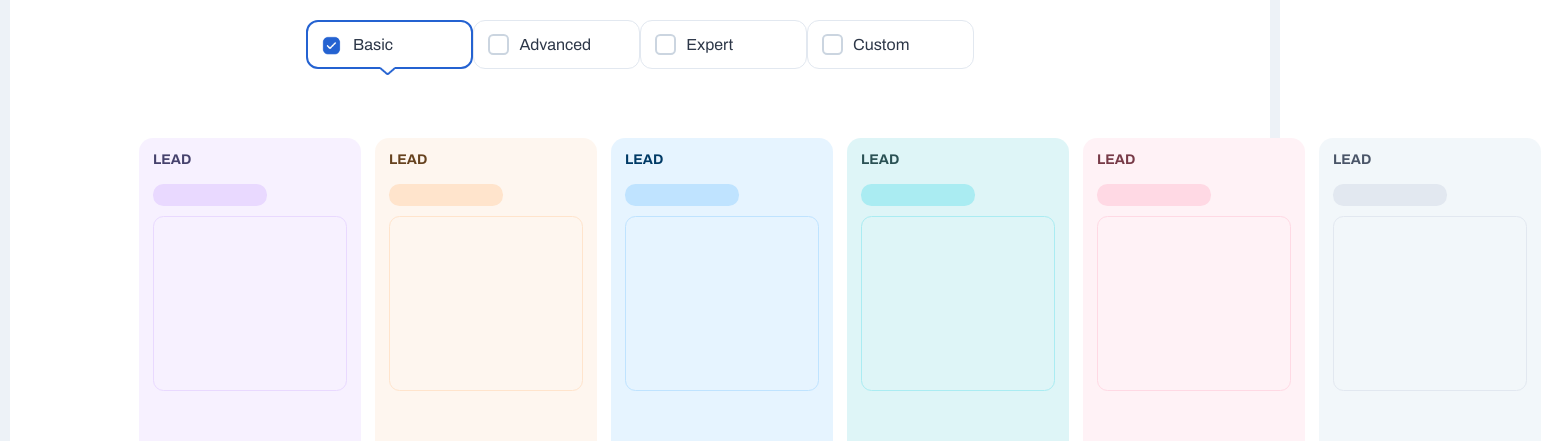
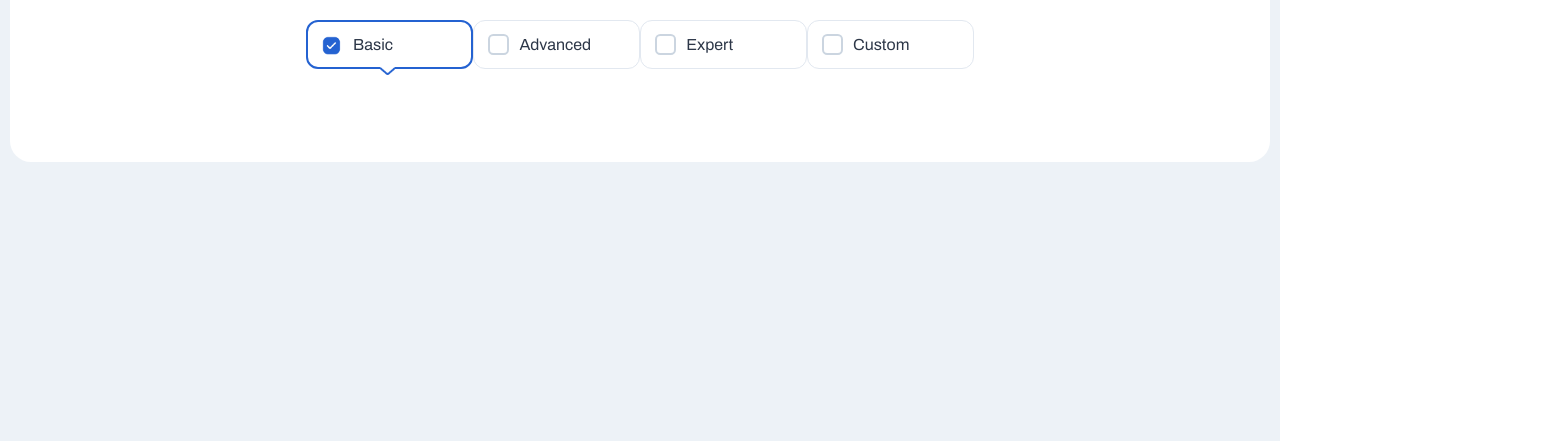
Before and after one commit to jenicarvalho/onboarding-screen, a React (Vite) app: page / in a window 1280 px wide. Shown: the part 207-648 px from the top of the page, 1541 px wide, since content can reach past the window. Built offline with nearby package versions, Linux system fonts and the light colour scheme; the HTML template or start-up script is replaced by a standard one.

Commit message:
makes stages dynamic

```diff
--- a/src/components/Stages/index.tsx
+++ b/src/components/Stages/index.tsx
@@ -1,58 +1,43 @@
 import { Container, Item, Switch, Content, Slider } from './styles';
 
-const Stages = () => {
+type Props = {
+  selectedType: string;
+}
+
+const Stages = ({ selectedType }: Props) => {
+  const stagesByFilter: Record<string, string[]> = {
+    Basic: ["Lead", "Submitted"],
+    Advanced: ["Lead", "RFP In Progress", "Submitted"],
+    Custom: ["Lead", "RFP In Progress", "Submitted", "Closed"],
+    Expert: ["Lead", "RFP In Progress", "Submitted", "Won", "Lost", "Closed"],
+  };
+
+  const stagesToShow = stagesByFilter[selectedType] || [];
+
   return (
     <Container>
-      <Item lighter='var(--lighterPurple)' darker='var(--darkerPurple)'>
-        <strong>Lead</strong>
-        <Switch>
-          <input type="checkbox" id="lead" />
-          <Slider light='var(--lightPurple)' color='var(--purple)' />
-        </Switch>
-        <Content light='var(--lightPurple)' lighter='var(--lighterPurple)' />
-      </Item>
-      <Item lighter='var(--lighterOrange)' darker='var(--darkerOrange)'>
-        <strong>Lead</strong>
-        <Switch>
-          <input type="checkbox" id="lead" />
-          <Slider light='var(--lightOrange)' color='var(--orange)' />
-        </Switch>
-        <Content light='var(--lightOrange)' lighter='var(--lighterOrange)' />
-      </Item>
-      <Item lighter='var(--lighterBlue)' darker='var(--darkerBlue)'>
-        <strong>Lead</strong>
-        <Switch>
-          <input type="checkbox" id="lead" />
-          <Slider light='var(--lightBlue)' color='var(--blue)' />
-        </Switch>
-        <Content light='var(--lightBlue)' lighter='var(--lighterBlue)' />
-      </Item>
-      <Item lighter='var(--lighterGreen)' darker='var(--darkerGreen)'>
-        <strong>Lead</strong>
-        <Switch>
-          <input type="checkbox" id="lead" />
-          <Slider light='var(--lightGreen)' color='var(--green)' />
-        </Switch>
-        <Content light='var(--lightGreen)' lighter='var(--lighterGreen)' />
-      </Item>
-      <Item lighter='var(--lighterPink)' darker='var(--darkerPink)'>
-        <strong>Lead</strong>
-        <Switch>
-          <input type="checkbox" id="lead" />
-          <Slider light='var(--lightPink)' color='var(--pink)' />
-        </Switch>
-        <Content light='var(--lightPink)' lighter='var(--lighterPink)' />
-      </Item>
-      <Item lighter='var(--lighterDisabled)' darker='var(--darkerDisabled)'>
-        <strong>Lead</strong>
-        <Switch>
-          <input type="checkbox" id="lead" />
-          <Slider light='var(--lightDisabled)' color='var(--disabled)' />
-        </Switch>
-        <Content light='var(--lightDisabled)' lighter='var(--lighterDisabled)' />
-      </Item>
+      {stagesToShow.map((stage) => (
+        <Item key={stage} color={stageColorMap[stage]}>
+          <strong>{stage}</strong>
+          <Switch>
+            <input type="checkbox" title={stage} />
+            <Slider color={stageColorMap[stage]} />
+          </Switch>
+          <Content color={stageColorMap[stage]} />
+        </Item>
+      ))}
     </Container>
   );
 }
 
+const stageColorMap: Record<string, 'Purple' | 'Orange' | 'Blue' | 'Green' | 'Pink' | 'Disabled'> = {
+  Lead: 'Purple',
+  'RFP In Progress': 'Orange',
+  Submitted: 'Blue',
+  Won: 'Green',
+  Lost: 'Pink',
+  Closed: 'Disabled',
+};
+
+
 export default Stages;
```
